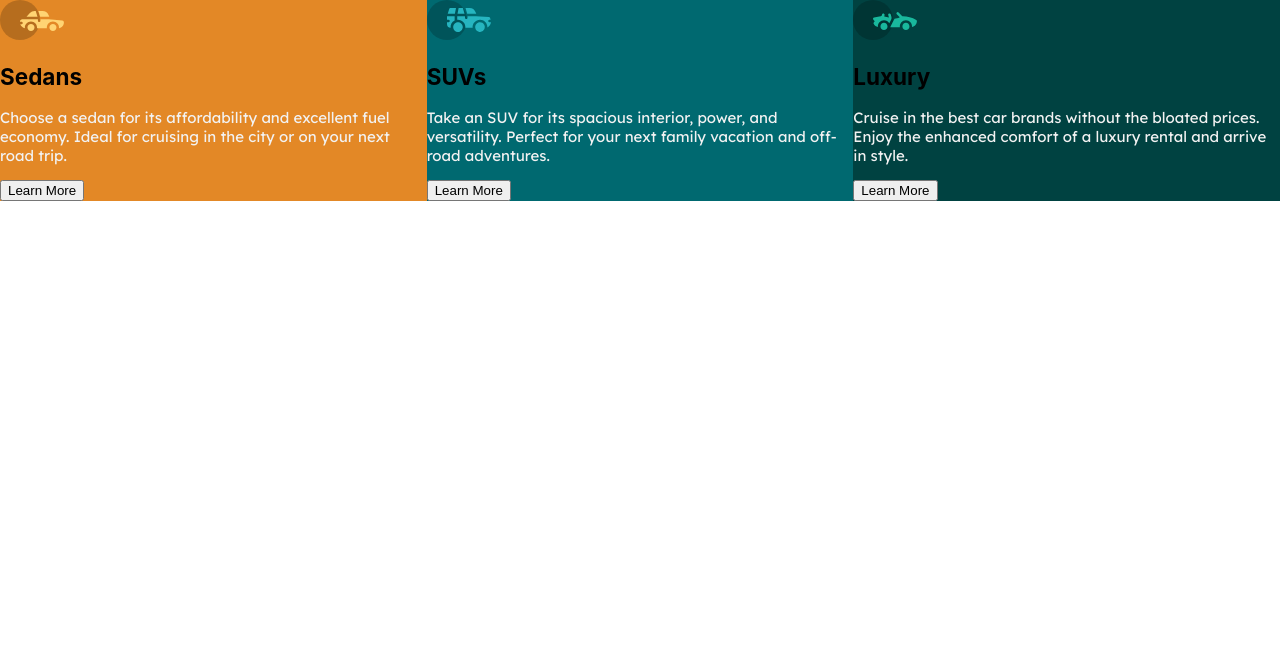
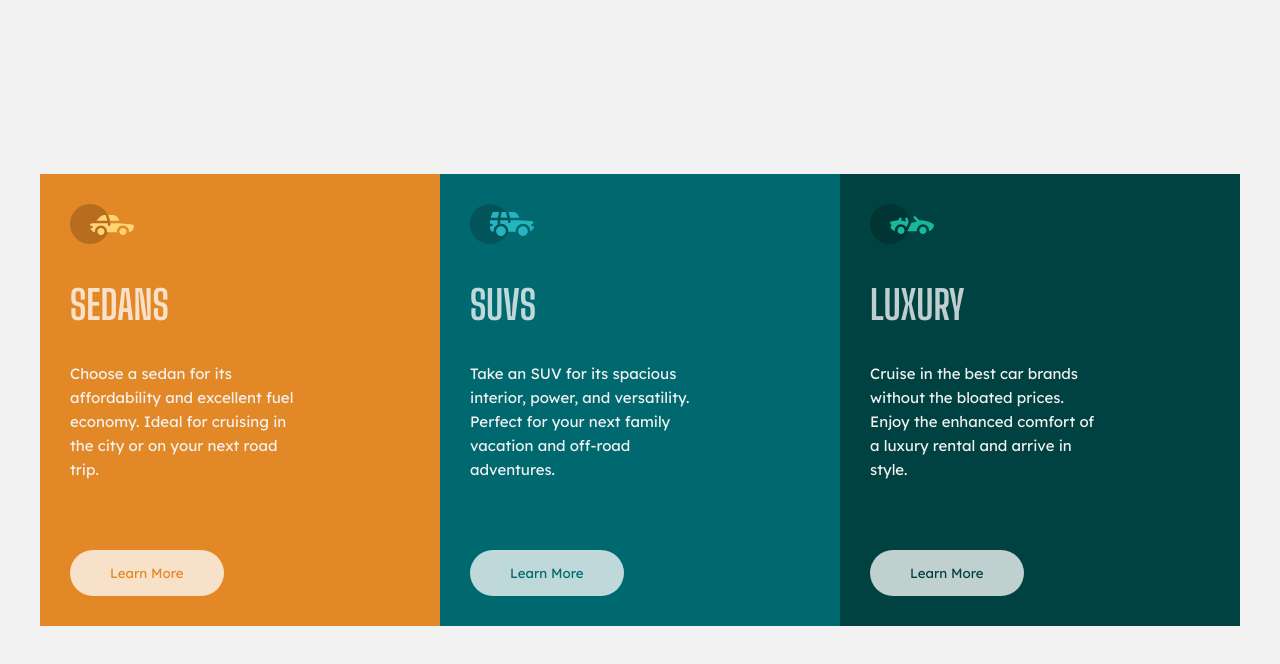
Before and after one commit to royeradames/3-column-card, a React (Create React App) app: page / in a window 1280 px wide. Shown: the top 664 px of the page. Built offline with nearby package versions, Linux system fonts and the light colour scheme.

Commit message:
📦add responsibe styles for cards

```diff
--- a/src/styles/_mobile.scss
+++ b/src/styles/_mobile.scss
@@ -6,12 +6,25 @@ $white-100: hsla(0, 0%, 100%, 0.75);
 $gray-100: hsl(0, 0%, 95%);
 .page{
     font-size: 1.5rem;
+    margin: 10rem 2rem;
+
     // layout
     display: grid;
-    grid-template-columns: repeat(3, minmax(auto, 1fr));
-    // justify-content: stretch;
+    grid-template-columns: repeat(auto-fit, minmax(29rem, 40rem));
+    align-content: center;
+    justify-content: center;
+    &--background{
+        background-color: $gray-100;
+        min-height: 100vh;
+
+        // layout: center cards
+        display: grid;
+    }
 }
 .card{
+    padding: 3rem;
+    // body font
+    font-family: 'Lexend Deca', sans-serif;
     &--sedans-background{
         background-color: $orange-300;
     }
@@ -21,18 +34,36 @@ $gray-100: hsl(0, 0%, 95%);
     &--luxury-background{
         background-color: $cyan-900;
     }
-    &__img{
+    &--sedans-color{
+        color: $orange-300;
+    }
+    &--suvs-color{
+        color: $cyan-700;
+    }
+    &--luxury-color{
+        color: $cyan-900;
+    }
 
-    }
     &__title{
+        font-family: 'Big Shoulders Display', cursive;
+        color: $white-100;
+        font-size: 4rem;
+        text-transform: uppercase;
 
     }
     &__message{
         color: $gray-100;
-        // body font
-        font-family: 'Lexend Deca', sans-serif;
+        max-width: 26ch;
+        line-height: 1.6;
+        margin-bottom: clamp(4rem, 5.3vw, 8rem);
+
     }
     &__button{
-
+        background: $white-100;
+        border: none;
+        border-radius: 5rem;
+        padding: 1.5rem 4rem;
+        font-family: 'Lexend Deca', sans-serif;
+        cursor: pointer;
     }
 }
```
